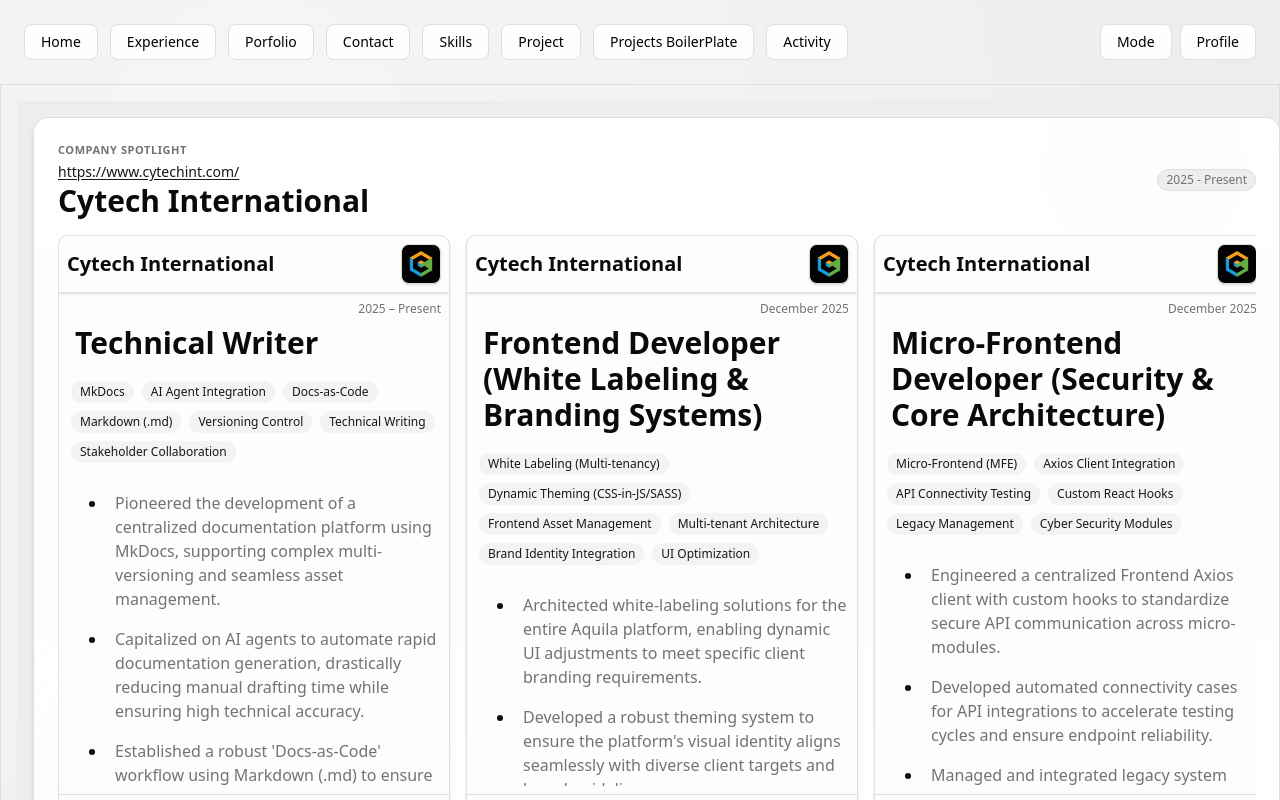
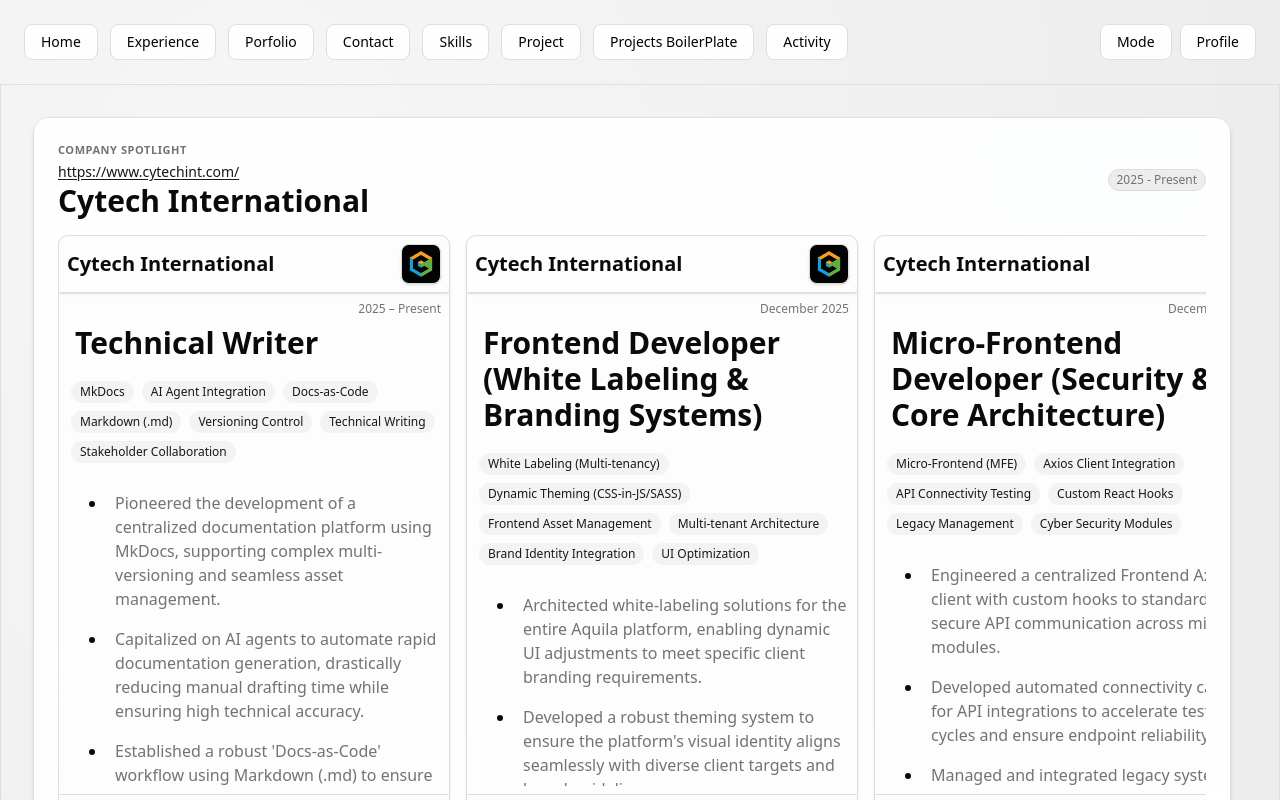
Before and after one commit to kentchristian/web-portfolio, a React app: page /experience in a window 1280 px wide. Shown: the top 800 px of the page. Built offline with nearby package versions, Linux system fonts and the light colour scheme; the HTML template or start-up script is replaced by a standard one.

Commit message:
feat: fix the auto scroll moving effect

```diff
--- a/src/components/cards/CytechExperienceShowcase.tsx
+++ b/src/components/cards/CytechExperienceShowcase.tsx
@@ -1,5 +1,5 @@
 import { motion } from "framer-motion";
-import { useEffect, useRef } from "react";
+import { useEffect, useMemo, useRef } from "react";
 import { Badge } from "../../../shadcn/components/ui/badge";
 import { Typography } from "../../common/Typography";
 import { cn } from "../../lib/cnUtils";
@@ -29,6 +29,10 @@
   experiences,
 }: CytechExperienceShowcaseProps) => {
   const scrollerRef = useRef<HTMLDivElement>(null);
+  const scrollingExperiences = useMemo(
+    () => [...experiences, ...experiences],
+    [experiences]
+  );
 
   useEffect(() => {
     const scroller = scrollerRef.current;
@@ -44,8 +48,8 @@
     let lastTimestamp = 0;
     let ignoreNextScrollEvent = false;
     let userControlUntil = 0;
-    const speed = 0.045;
-    const userPauseMs = 1800;
+    const speed = 0.05;
+    const userPauseMs = 2000;
 
     const markUserControl = () => {
       userControlUntil = performance.now() + userPauseMs;
@@ -89,17 +93,16 @@
       const delta = timestamp - lastTimestamp;
       lastTimestamp = timestamp;
 
-      const isHovered = scroller.matches(":hover");
       const isUserControlling = timestamp < userControlUntil;
-      const maxScrollLeft = scroller.scrollWidth - scroller.clientWidth;
+      const loopWidth = scroller.scrollWidth / 2;
 
-      if (!isHovered && !isUserControlling && maxScrollLeft > 0) {
+      if (!isUserControlling && loopWidth > scroller.clientWidth) {
         ignoreNextScrollEvent = true;
         scroller.scrollLeft += delta * speed;
 
-        // Single-set loop: when reaching the end, restart from the first card.
-        if (scroller.scrollLeft >= maxScrollLeft - 1) {
-          scroller.scrollLeft = 0;
+        // Duplicated-track loop: wrap at midpoint for seamless motion.
+        if (scroller.scrollLeft >= loopWidth) {
+          scroller.scrollLeft -= loopWidth;
         }
       }
 
@@ -127,7 +130,8 @@
       className={cn(
         "relative overflow-hidden rounded-2xl border border-border bg-card p-4 shadow-md md:p-6",
         "before:pointer-events-none before:absolute before:-top-14 before:right-12 before:h-44 before:w-44 before:rounded-full before:bg-cyan-200/20 before:blur-3xl dark:before:bg-[#020202]/35",
-        "after:pointer-events-none after:absolute after:-bottom-20 after:left-8 after:h-52 after:w-52 after:rounded-full after:bg-blue-200/20 after:blur-3xl dark:after:bg-[#020202]/45"
+        "after:pointer-events-none after:absolute after:-bottom-20 after:left-8 after:h-52 after:w-52 after:rounded-full after:bg-blue-200/20 after:blur-3xl dark:after:bg-[#020202]/45",
+        "max-w-[96%]"
       )}
     >
       <div className="pointer-events-none absolute inset-0 -z-0">
@@ -179,9 +183,9 @@
             },
           }}
         >
-          {experiences.map((experience, index) => (
+          {scrollingExperiences.map((experience, index) => (
             <motion.div
-              key={`${experience.role}-${index}`}
+              key={`${experience.role}-${experience.date}-${index}`}
               className="w-[23rem] shrink-0 md:w-[24.5rem]"
               variants={{
                 hidden: { opacity: 0, y: 8 },
--- a/src/pages/experience.tsx
+++ b/src/pages/experience.tsx
@@ -90,7 +90,7 @@
   }));
 
   return (
-    <PageContainer className="w-screen space-y-6 overflow-auto bg-background text-foreground">
+    <PageContainer className="w-screen space-y-6 overflow-auto">
       <DynamicMotionProvider>
         <CytechExperienceShowcase
           company="Cytech International"
```
